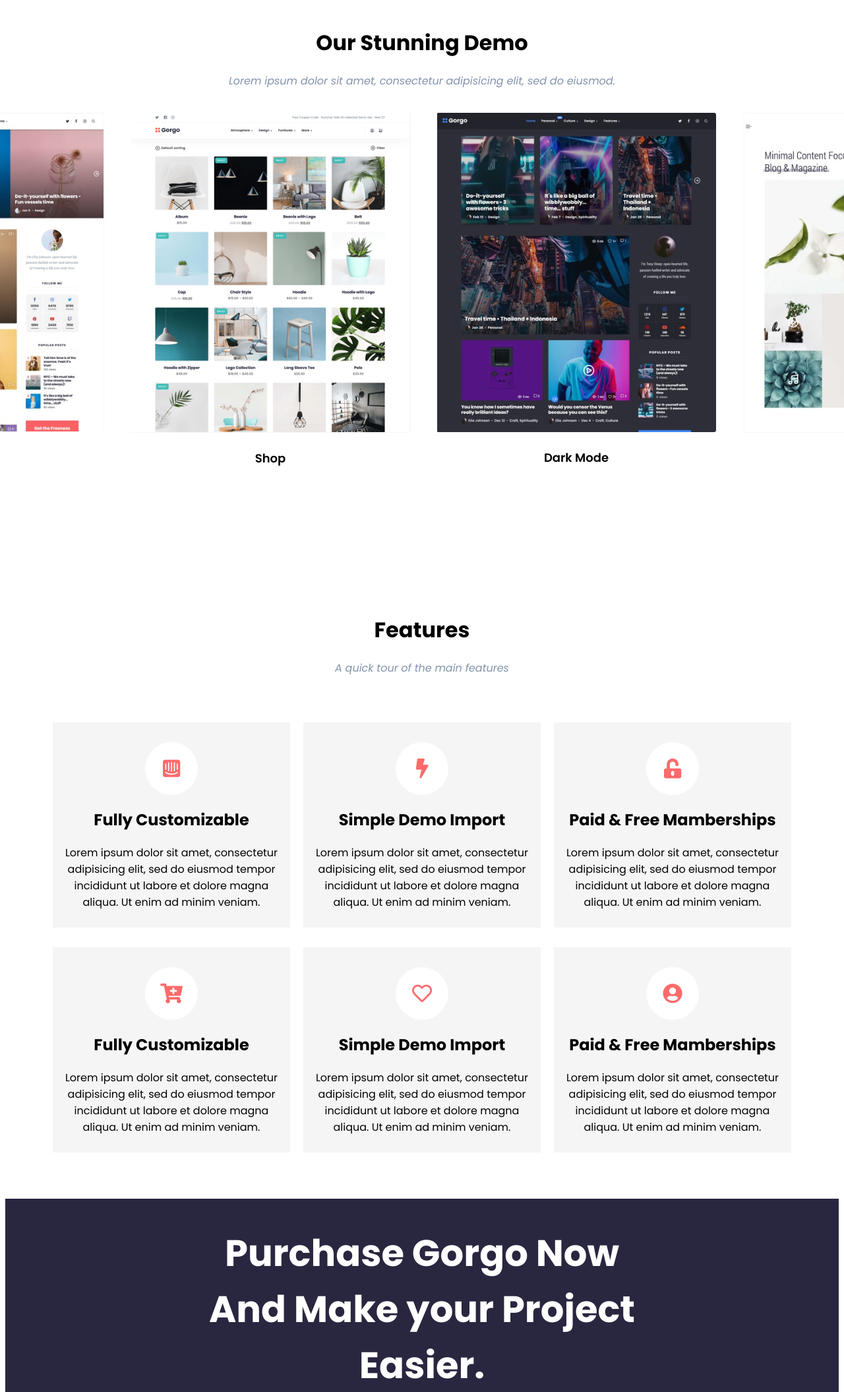
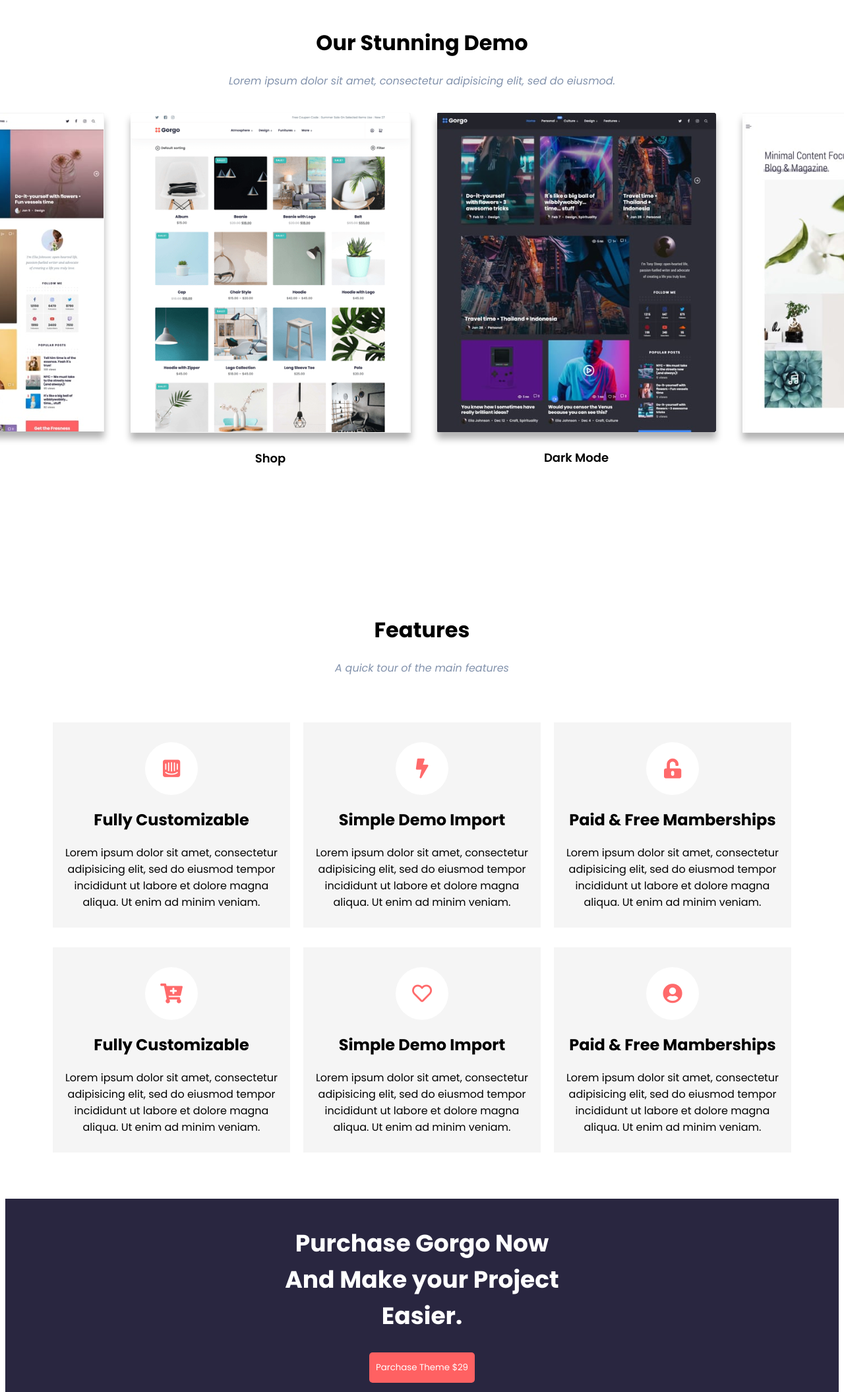
Before and after one commit to marthasan99/gorgo, a plain HTML site: page index.html in a window 1280 px wide. Shown: the part 844-2954 px from the top of the page at 66% size. Drawn offline with Linux system fonts and the light colour scheme.

Commit message:
updated1

```diff
--- a/css/style.css
+++ b/css/style.css
@@ -110,7 +110,9 @@
 	justify-content: center;
 	width: 100%;
 	margin: auto;
-	flex-grow: 1;
+}
+.nav3 img{
+	box-shadow: 0px 10px 10px 0px rgba(0 0 0/30%)
 }
 .demo-sec1{
 	padding: 20px;
@@ -229,13 +231,13 @@
 }
 .footer{
 	width: 100%;
-	height: 50vh;
+	height: 60vh;
 	background: #292640;
 	text-align: center;
 }
 .footer-item h1{
 	padding-top: 40px;
-	font-size: 56px;
+	font-size: 36px;
 	color: white;
 }
 .footer-item img{
```
